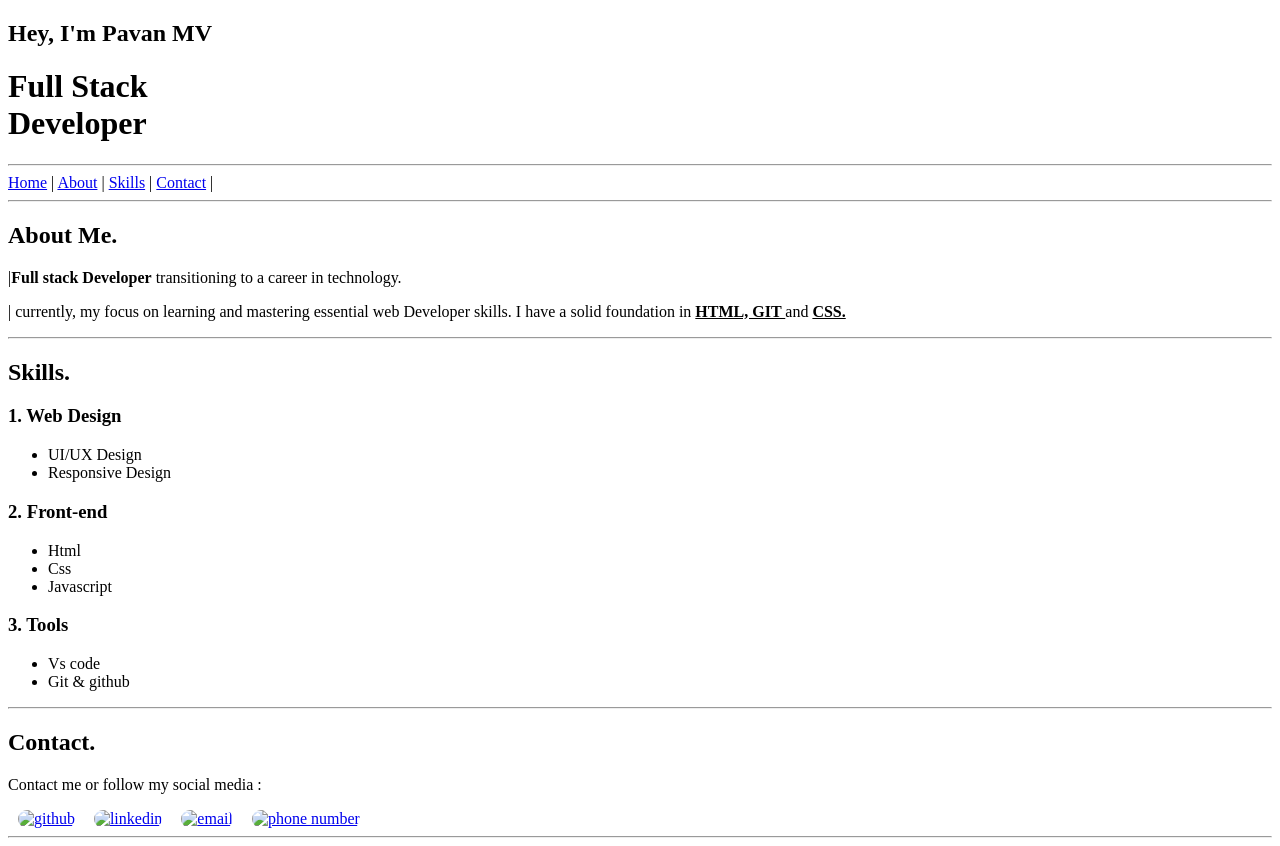
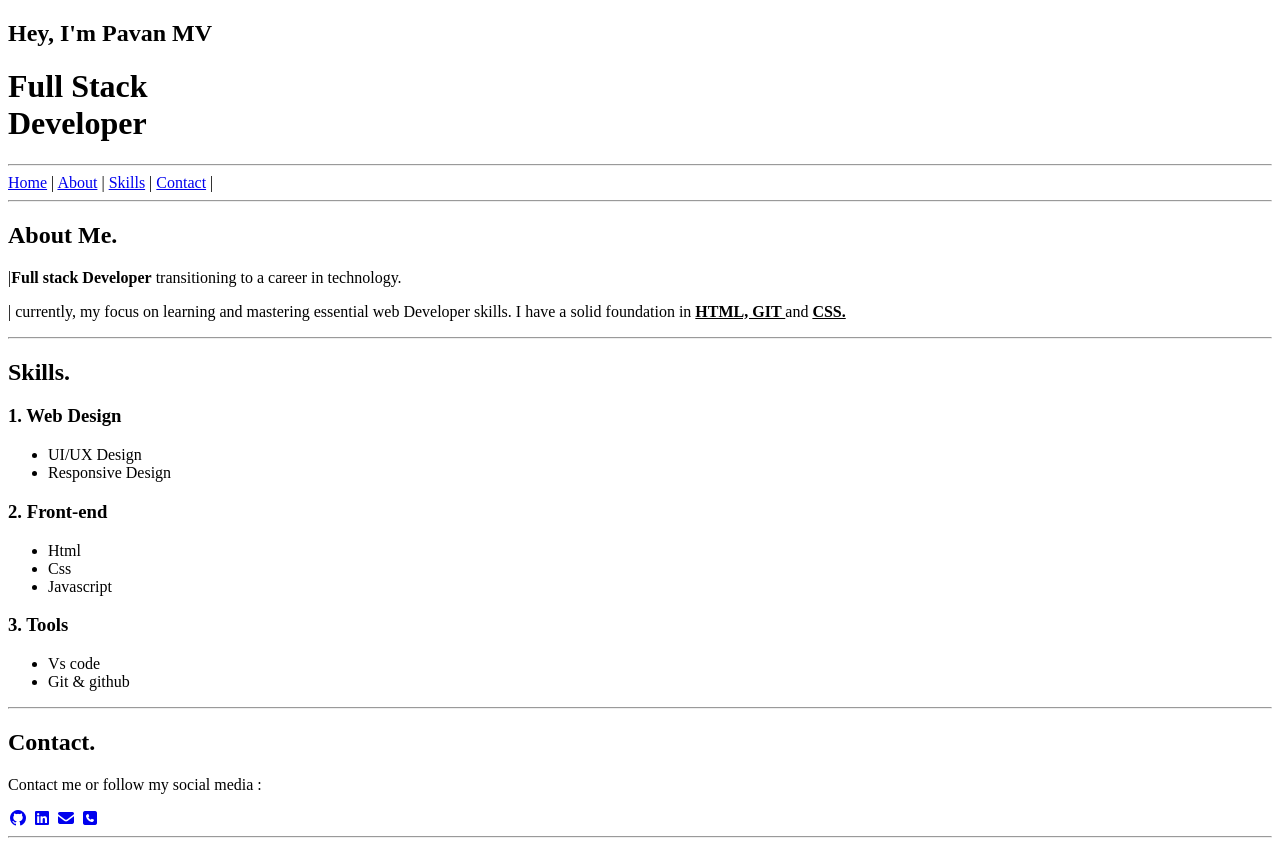
Before and after one commit to pavanmv02005-star/personal-portfolio, a plain HTML site: page index.html in a window 1280 px wide. Drawn offline with Linux system fonts and the light colour scheme.

Commit message:
new changes

```diff
--- a/index.html
+++ b/index.html
@@ -4,32 +4,7 @@
     <meta charset="UTF-8" />
     <meta name="viewport" content="width=device-width, initial-scale=1.0" />
     <title>portfolio website</title>
-    <style>
-      .github {
-        width: 40px;
-        border-radius: 10px;
-        margin-left: 10px;
-        cursor: pointer;
-      }
-      .linkedin {
-        width: 40px;
-        border-radius: 10px;
-        margin-left: 15px;
-        cursor: pointer;
-      }
-      .email {
-        width: 46px;
-        border-radius: 10px;
-        margin-left: 15px;
-        cursor: pointer;
-      }
-      .number {
-        width: 44px;
-        border-radius: 10px;
-        margin-left: 15px;
-        cursor: pointer;
-      }
-    </style>
+    <link rel="stylesheet" href="https://cdnjs.cloudflare.com/ajax/libs/font-awesome/7.0.1/css/all.min.css" integrity="sha512-2SwdPD6INVrV/lHTZbO2nodKhrnDdJK9/kg2XD1r9uGqPo1cUbujc+IYdlYdEErWNu69gVcYgdxlmVmzTWnetw==" crossorigin="anonymous" referrerpolicy="no-referrer" />
   </head>
   <body>
     <!-- header starts here  -->
@@ -130,24 +105,24 @@
 
         <!-- github  -->
         <a href="https://github.com/pavanmv02005-star" target="_blank">
-        <img class="github" src="github-mark.png" alt="github" /></a>
+        <i class="fa-brands fa-github"></i></a>
 
 
         <!-- linkedin  -->
         <a href="https://www.linkedin.com/in/pavan-kumar-m-v-1b2459362?utm_source=share&utm_campaign=share_via&utm_content=profile&utm_medium=android_app" target="_blank">
-        <img class="linkedin" src="in.png" alt="linkedin" /></a>
+        <i class="fa-brands fa-linkedin"></i></a>
 
 
 
         <!-- instagram -->
         <a href="mailto:pavanmv02005@gmail.com" target="_blank">
-        <img class="email" src="email.png" alt="email" /></a>
+        <i class="fa-solid fa-envelope"></i></a>
 
 
 
         <!-- telephone -->
         <a href="tel:+917975766198" target="_blank">
-        <img class="number" src="call.png" alt="phone number" /></a>
+        <i class="fa-solid fa-square-phone"></i></a>
 
 
       </section>
```
